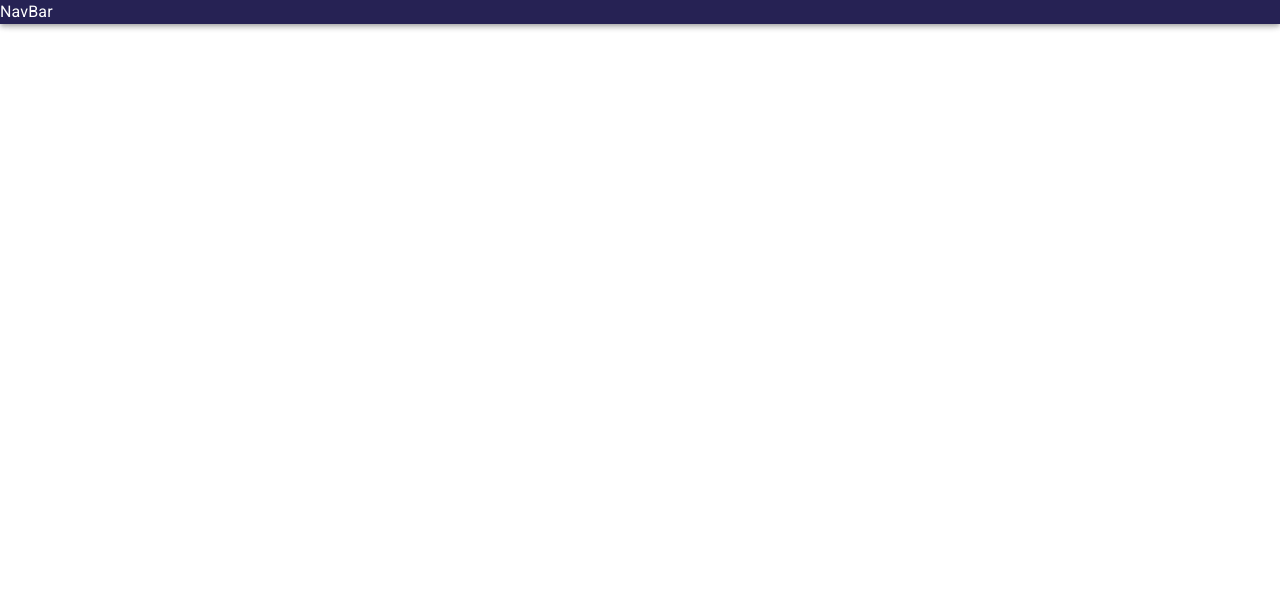
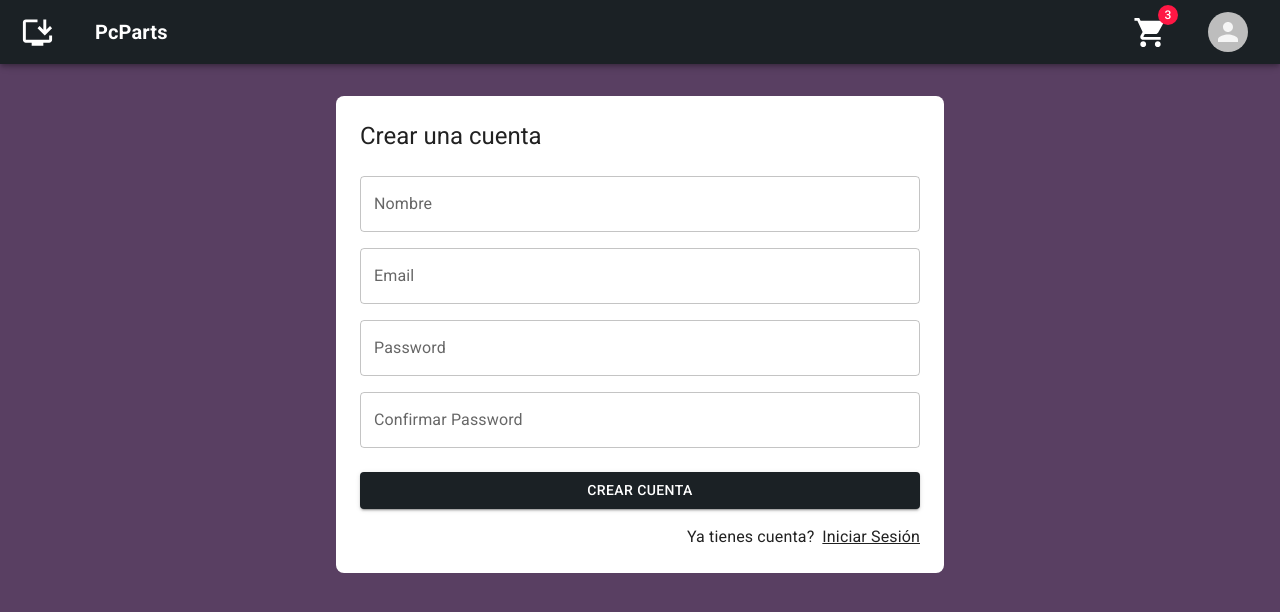
Before and after one commit to josafath597/PcPartsCardenas, a React (Create React App) app: page /auth/register in a window 1280 px wide. Shown: the top 612 px of the page. Built offline with nearby package versions, Linux system fonts and the light colour scheme.

Commit message:
NavBar y login creado

```diff
--- a/package.json
+++ b/package.json
@@ -5,6 +5,7 @@
   "dependencies": {
     "@emotion/react": "^11.9.3",
     "@emotion/styled": "^11.9.3",
+    "@mui/icons-material": "^5.8.4",
     "@mui/material": "^5.8.5",
     "@mui/styled-engine-sc": "^5.8.0",
     "@testing-library/jest-dom": "^5.16.4",
--- a/src/PcParts/pages/PcPartsPage.jsx
+++ b/src/PcParts/pages/PcPartsPage.jsx
@@ -1,4 +1,3 @@
-import React from 'react'
 
 export const PcPartsPage = () => {
   return (
--- /dev/null
+++ b/src/PcParts/pages/ShopPage.jsx
@@ -0,0 +1,6 @@
+
+export const ShopPage = () => {
+  return (
+    <div>ShopPage</div>
+  )
+}
--- a/src/PcParts/routes/PcPartsRouter.jsx
+++ b/src/PcParts/routes/PcPartsRouter.jsx
@@ -1,10 +1,12 @@
 import { Navigate, Route, Routes } from "react-router-dom"
 import { PcPartsPage } from "../pages/PcPartsPage"
+import { ShopPage } from "../pages/ShopPage"
 
 export const PcPartsRouter = () => {
   return (
     <Routes>
         <Route path="/*" element={<PcPartsPage />} />
+        <Route path="/shop" element={<ShopPage />} />
         <Route path="/*" element={<Navigate to="/" />} />
     </Routes>
   )
--- /dev/null
+++ b/src/auth/layout/AuthLayout.jsx
@@ -0,0 +1,38 @@
+import { Grid, Typography } from "@mui/material"
+
+export const AuthLayout = ({children, title = ''} ) => {
+  return (
+    <Grid
+      container
+      spacing={ 0 }
+      direction="column"
+      alignItems="center"
+      justifyContent="flex-start"
+
+      sx={{
+        minHeight: "100vh",
+        backgroundColor: "secondary.main",
+        padding: 4,
+      }}
+      >
+
+      <Grid item
+        className="box-shadow"
+        xs= { 3 }
+        sx={{
+            width: { xs: "100%", md: "50%" },
+            backgroundColor: "white",
+            padding: 3,
+            borderRadius: 2,
+        }}
+      >
+
+        <Typography variant="h5" sx={{ mb: 1}} > {title} </Typography>
+
+            { children }
+
+        </Grid>
+    </Grid>
+
+  )
+}
--- a/src/auth/pages/LoginPage.jsx
+++ b/src/auth/pages/LoginPage.jsx
@@ -1,7 +1,80 @@
 import React from 'react'
+import { Link as RouterLink } from "react-router-dom"
+import { Google } from '@mui/icons-material'
+import { Button, Grid, Link, TextField, Typography } from '@mui/material'
+import { AuthLayout } from '../layout/AuthLayout'
 
 export const LoginPage = () => {
+
+  const handleSubmit = (e) => {
+    e.preventDefault()
+    console.log('handleSubmit')
+  }
+
   return (
-    <div>LoginPage</div>
+    <AuthLayout title="Iniciar Sesion">
+
+      <form action="" onSubmit={handleSubmit}>
+        <Grid container>
+
+          <Grid item xs={12} sx={{mt:2}}>
+
+            <TextField
+                label="Email"
+                type="email"
+                placeholder="Email"
+                fullWidth
+                name='email'
+
+            />
+
+          </Grid>
+
+          <Grid item xs={12} sx={{ mt:2 }}>
+
+              <TextField
+              label="Password"
+              type="password"
+              placeholder="Password"
+              fullWidth
+              name='password'
+              />
+
+          </Grid>
+
+          <Grid container spacing={2} sx={{ mb:2, mt:1 }} >
+
+            <Grid item xs={12} sm={6}>
+
+              <Button type="submit" variant='contained' fullWidth>
+                Iniciar Sesión
+              </Button>
+
+            </Grid>
+
+            <Grid item xs={12} sm={6}>
+                <Button
+                  variant='contained'
+                  fullWidth
+                >
+                  <Google />
+                  <Typography sx={{ ml:1 }} >
+                    Iniciar Sesión con Google
+                  </Typography>
+                </Button>
+            </Grid>
+
+          </Grid>
+
+          <Grid container direction='row' justifyContent='end' sx={{}}>
+            <span>No tienes cuenta?</span>
+            <Link component={ RouterLink } color='inherit' to='/auth/register' sx={{ ml:1 }}>
+               Registrate
+            </Link>
+          </Grid>
+
+        </Grid>
+      </form>
+    </AuthLayout>
   )
 }
--- a/src/auth/pages/RegisterPage.jsx
+++ b/src/auth/pages/RegisterPage.jsx
@@ -1,7 +1,83 @@
-import React from 'react'
+import { Link as RouterLink } from "react-router-dom"
+import { Button, Grid, Link, TextField, Typography } from '@mui/material'
+import { AuthLayout } from '../layout/AuthLayout'
 
 export const RegisterPage = () => {
   return (
-    <div>RegisterPage</div>
+    <AuthLayout title='Crear una cuenta'>
+      <form>
+        <Grid container>
+
+        <Grid item xs={12} sx={{mt:2}}>
+
+          <TextField
+            label="Nombre"
+            type="text"
+            placeholder="Nombre"
+            fullWidth
+            name='name'
+              />
+
+        </Grid>
+
+        <Grid item xs={12} sx={{mt:2}}>
+
+          <TextField
+            label="Email"
+            type="email"
+            placeholder="Email"
+            fullWidth
+            name='email'
+              />
+
+        </Grid>
+
+        <Grid item xs={12} sx={{mt:2}}>
+
+          <TextField
+            label="Password"
+            type="password"
+            placeholder="Password"
+            fullWidth
+            name='password'
+              />
+
+        </Grid>
+
+        <Grid item xs={12} sx={{mt:2}}>
+
+          <TextField
+            label="Confirmar Password"
+            type="password"
+            placeholder="Confirmar Password"
+            fullWidth
+            name='confirmPassword'
+              />
+
+        </Grid>
+      </Grid>
+      <Grid container spacing={2} sx={{ mb:2, mt:1 }}>
+
+        <Grid item xs={12}>
+          <Button
+            variant='contained'
+            fullWidth
+            type="submit"
+            >
+            Crear cuenta
+          </Button>
+        </Grid>
+
+      </Grid>
+
+      <Grid container direction='row' justifyContent='end'>
+        <Typography > Ya tienes cuenta? </Typography>
+        <Link component={ RouterLink } color='inherit' to='/auth/login' sx={{ ml:1 }}>
+          Iniciar Sesión
+        </Link>
+      </Grid>
+
+      </form>
+    </AuthLayout>
   )
 }
--- a/src/router/AppRouter.jsx
+++ b/src/router/AppRouter.jsx
@@ -6,7 +6,7 @@ export const AppRouter = () => {
   return (
     <Routes>
 
-        <Route path="/home" element={<PcPartsRouter />} />
+        <Route path="/home/*" element={<PcPartsRouter />} />
         <Route path="/auth/*" element={<AuthRouter />} />
 
         <Route path="/*" element={ <Navigate to='/home' /> } />
--- a/src/theme/AppTheme.jsx
+++ b/src/theme/AppTheme.jsx
@@ -1,10 +1,10 @@
 import { ThemeProvider } from "@emotion/react"
 import { CssBaseline } from "@mui/material"
-import { purpleTheme } from "./purpleTheme"
+import { blackTheme } from "./purpleTheme"
 
 export const AppTheme = ({children}) => {
   return (
-    <ThemeProvider theme={ purpleTheme }>
+    <ThemeProvider theme={ blackTheme }>
       <CssBaseline />
         {children}
     </ThemeProvider>
--- a/src/theme/purpleTheme.js
+++ b/src/theme/purpleTheme.js
@@ -1,16 +1,22 @@
 import { createTheme } from "@mui/material";
 import { red } from "@mui/material/colors";
 
-export const purpleTheme = createTheme({
+export const blackTheme = createTheme({
     palette: {
         primary: {
-            main: "#262254"
+            main: "#1B2125",
+
         },
         secondary: {
-            main: "#543884"
+            main: "#593F62"
         },
         error: {
             main: red.A400
+        },
+        background: {
+            default: "#F5F5F5"
         }
+
+
     }
 });
--- a/src/ui/components/NavBar.jsx
+++ b/src/ui/components/NavBar.jsx
@@ -1,10 +1,98 @@
-import { AppBar } from '@mui/material'
-import React from 'react'
+import { useState } from 'react';
+import { Link as RouterLink } from "react-router-dom"
+
+import { AppBar, Avatar, Badge, Box, Grid, IconButton, Menu, MenuItem, Toolbar, Tooltip, Typography } from '@mui/material'
+import InstallDesktopIcon from '@mui/icons-material/InstallDesktop';
+import ShoppingCartIcon from '@mui/icons-material/ShoppingCart';
 
 export const NavBar = () => {
+
+  // const settings = ["Profile","Logout"];
+  const settings = [
+    {
+      name: 'Iniciar Sesión',
+      link: '/auth/login'
+    }
+  ];
+
+  const [anchorElUser, setAnchorElUser] = useState(null);
+
+  const handleOpenUserMenu = (event) => {
+    setAnchorElUser(event.currentTarget);
+  };
+
+  const handleCloseUserMenu = () => {
+    setAnchorElUser(null);
+  };
+
   return (
-    <AppBar>
-      NavBar
-    </AppBar>
+    <Box>
+      <AppBar color="primary" position="fixed">
+        <Toolbar>
+
+          <Grid container sx={{display: 'flex', justifyContent: 'space-between'}}>
+
+            <Grid item sx={{ display: { xs: 'none',sm: 'flex', md: 'flex' }, alignItems: 'center' }} >
+              <IconButton edge="start" color="inherit" component={ RouterLink } to='/home'>
+                <InstallDesktopIcon fontSize='large'/>
+              </IconButton>
+              <Typography variant="h6" component="div" sx={{ml: 4 , fontWeight: 700, }}>
+                PcParts
+              </Typography>
+            </Grid>
+
+
+            <Grid item sx={{ width: { xs: '100%',sm: '50%'}, display: 'flex', justifyContent: { xs: 'space-between',sm: 'flex-end'}, }}>
+
+                  <Tooltip title="Shopping Cart">
+                    <IconButton sx={{ mr:{xs:1, sm:3, md:3, lg:3} }} color="inherit" component={ RouterLink } to='/home/shop'>
+                      <Badge badgeContent={3} color="error">
+                        <ShoppingCartIcon sx={{ color: 'Menu' }} fontSize='large'/>
+                      </Badge>
+                    </IconButton>
+                  </Tooltip>
+
+
+
+                  <Tooltip title="User">
+                    <IconButton onClick={handleOpenUserMenu}>
+                      <Avatar alt="user" src="" />
+                    </IconButton>
+                  </Tooltip>
+
+            </Grid>
+
+          </Grid>
+
+
+          <Box>
+              <Menu
+                sx={{ mt: "45px" }}
+                id="menu-appbar"
+                anchorEl={anchorElUser}
+                anchorOrigin={{
+                  vertical: "top",
+                  horizontal: "right"
+                }}
+                keepMounted
+                transformOrigin={{
+                  vertical: "top",
+                  horizontal: "right"
+                }}
+                open={Boolean(anchorElUser)}
+                onClose={handleCloseUserMenu}
+              >
+                {settings.map((setting) => (
+                  <MenuItem key={setting.name} onClick={handleCloseUserMenu} component={ RouterLink } to='/auth/login'>
+                    <Typography textAlign="center">{setting.name}</Typography>
+                  </MenuItem>
+                ))}
+              </Menu>
+            </Box>
+        </Toolbar>
+
+
+      </AppBar>
+    </Box>
   )
 }
--- a/src/ui/layout/UiLayout.jsx
+++ b/src/ui/layout/UiLayout.jsx
@@ -1,4 +1,4 @@
-import { Box } from "@mui/material"
+import { Box, Toolbar } from "@mui/material"
 import { NavBar } from "../components/NavBar"
 
 export const UiLayout = ({children}) => {
@@ -9,7 +9,18 @@ export const UiLayout = ({children}) => {
     }}>
 
         <NavBar />
-        {children}
+
+
+        <Box
+            component="main"
+            sx={{
+               flexGrow: 0, p: 0
+            }}
+        >
+            <Toolbar />
+            {children}
+
+        </Box>
     </Box>
   )
 }
```
Also changed, not shown: src/assets/graphics-card.png (added), 1 other file (tests, documents, lock files or other folders).
